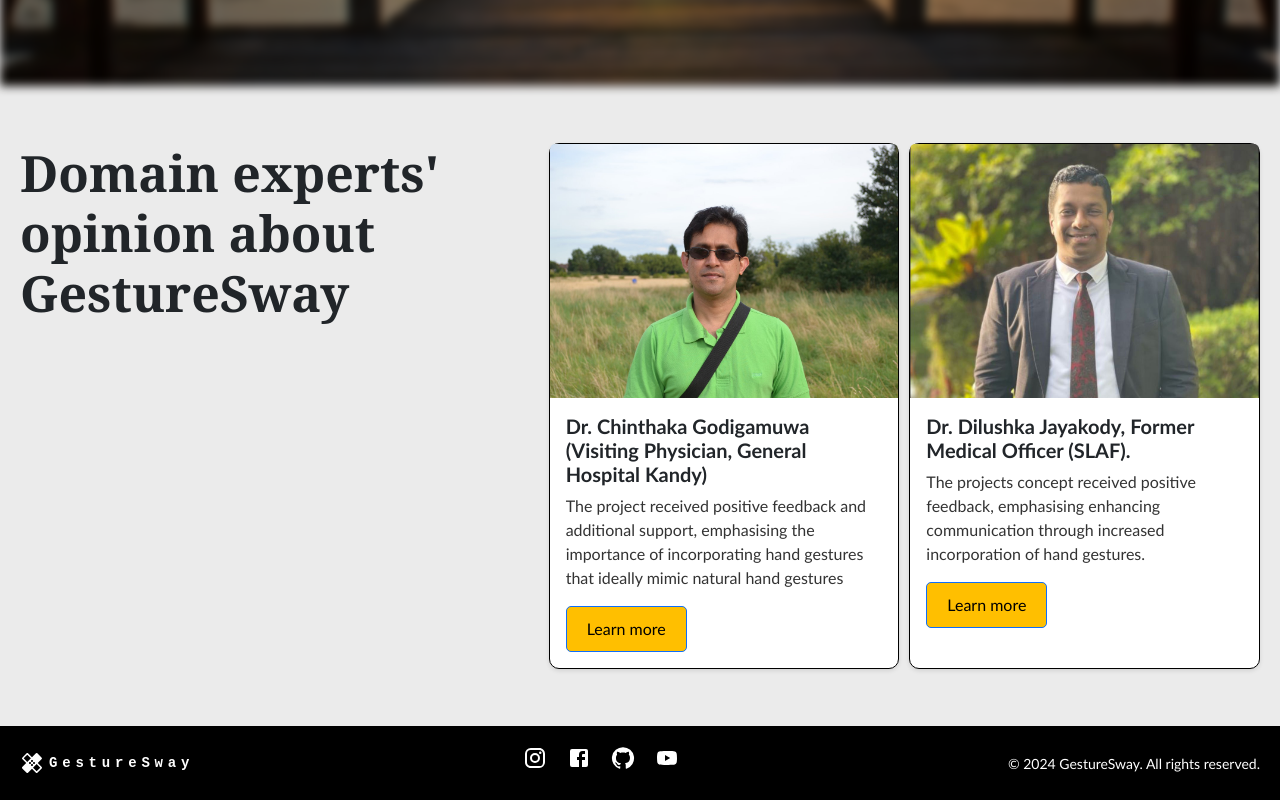
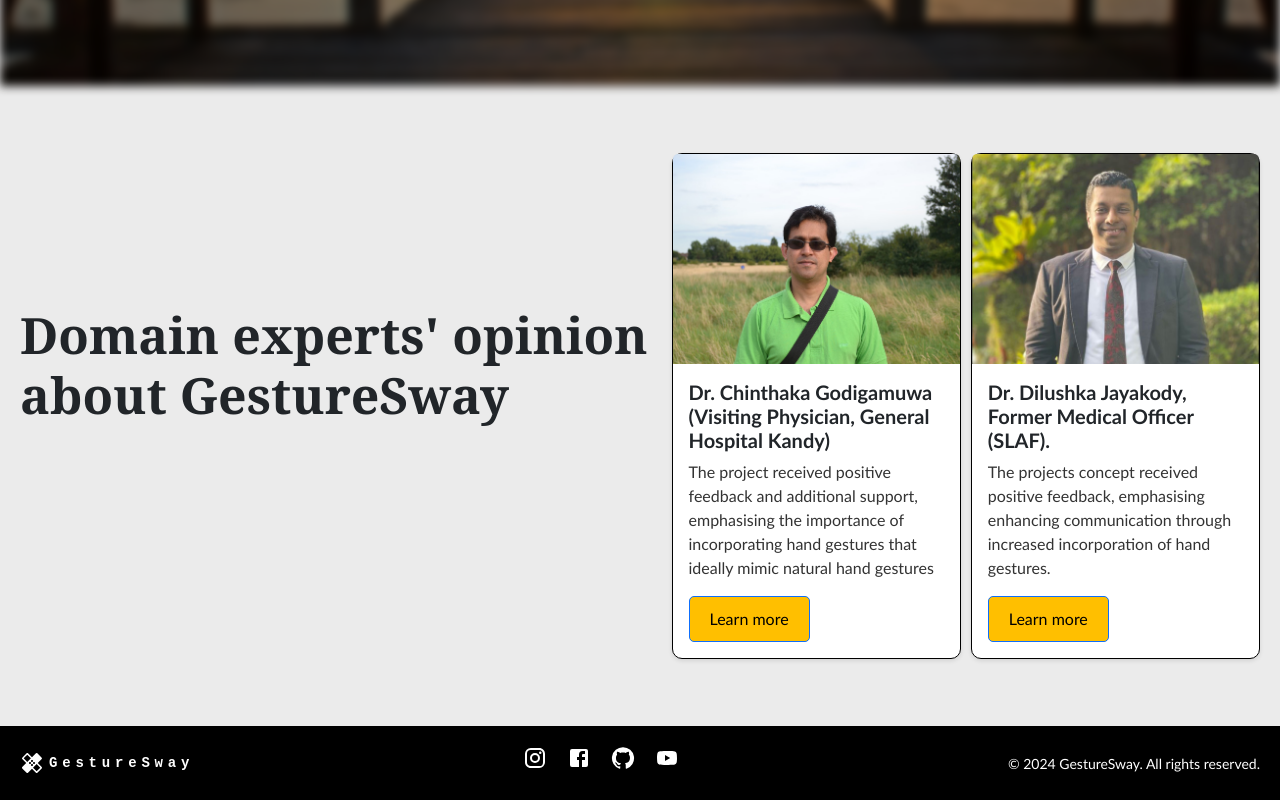
Before and after one commit to FernandoPrmu/GestureSway-Backend, a React (Vite) app in the folder client/: page / in a window 1280 px wide. Shown: the part 1357-2157 px from the top of the page. Built offline with nearby package versions, Linux system fonts and the light colour scheme.

Commit message:
Updated Home Page
Add CSS to the Home Page
Add CSS to Doctor component

```diff
--- a/client/src/components/Doctor.css
+++ b/client/src/components/Doctor.css
@@ -16,16 +16,21 @@
 }
 
 .caption_1 {
-  margin-right: 10px; /* Adjust as needed to create space between the caption and the cards */
+  margin-right: -3%;
   top: 50%;
   border-radius: 10px;
+  position: relative;
 }
 
 .caption_1 h1 {
+  position:relative;
+  margin-top: 50%;
+  top: 30%;
+  margin: auto;
   font-size: 50px;
   font-family: Georgia, 'Times New Roman', Times, serif;
   font-weight: bold;
-  animation: slideInRight 1s ease-out; /* Apply animation to h2 */
+  animation: slideInRight 1s ease-out;
 }
 
 .custom-card-container {
--- a/client/src/components/Doctor.jsx
+++ b/client/src/components/Doctor.jsx
@@ -29,8 +29,7 @@
       <div className="card-wrapper">
         <div className="caption_1">
           <h1>
-            Domain experts' <br />
-            opinion about GestureSway
+            Domain experts' opinion about GestureSway
           </h1>
         </div>
         <Card className="custom-card-container">
--- a/client/src/pages/HomePage.css
+++ b/client/src/pages/HomePage.css
@@ -2,5 +2,5 @@
 
 body {
   background-image: none; /* Remove background image */
-  background-color: rgb(188, 188, 188); /* Set background color to white */
+  background-color: rgb(255, 255, 255); /* Set background color to white */
 }
--- a/client/src/pages/LoginPage.css
+++ b/client/src/pages/LoginPage.css
@@ -83,10 +83,6 @@
     font-size: 18px;
 }
 
-.forgot-password span{
-    color: #4c00b4;
-    cursor: pointer;
-}
 
 .submit-container{
     display: flex;
@@ -100,8 +96,8 @@
     align-items: center;
     width: 150px;
     height: 50px;
-    color: #fff;
-    background: #4c00b4;
+    color: #000000;
+    background: #ffdd00;
     border-radius: 0px;
     font-size: 19px;
     font-weight: 700;
@@ -109,16 +105,19 @@
 }
 
 .submit:hover {
-    background: #3a007f; /* Change background color on hover */
+    background: #000000;
+    color: white;
 }
 
 .submit.gray:hover {
-    background: #d5d3d3; /* Change background color on hover for gray buttons */
+    background: #ffdd00;
+    color: #000000;
 }
 
 .submit:hover {
-    box-shadow: 0 0 10px rgba(0, 0, 0, 0.3); /* Add box shadow on hover */
-    transform: scale(1.05); /* Increase size on hover */
+    box-shadow: 0 0 10px rgba(0, 0, 0, 0.3);
+    transform: scale(1.05);
+    color: white;
 }
 
 .play-button{
```
